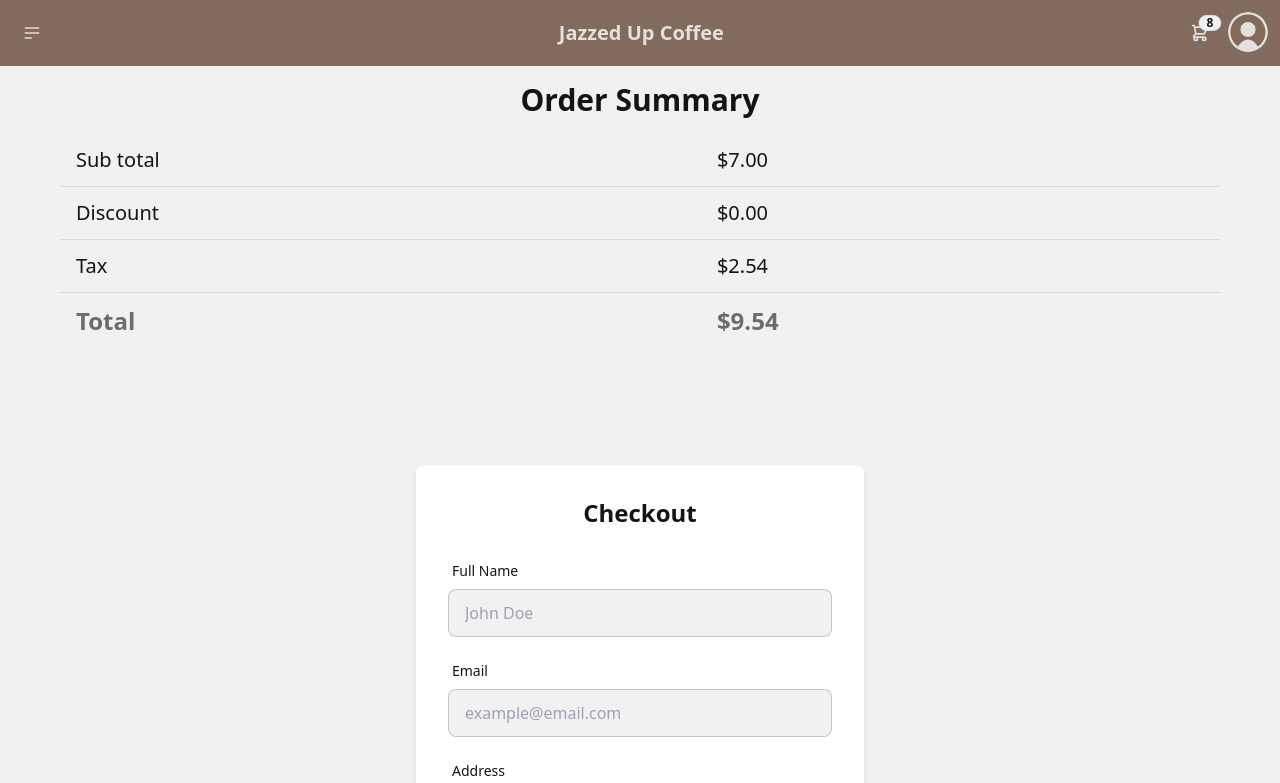
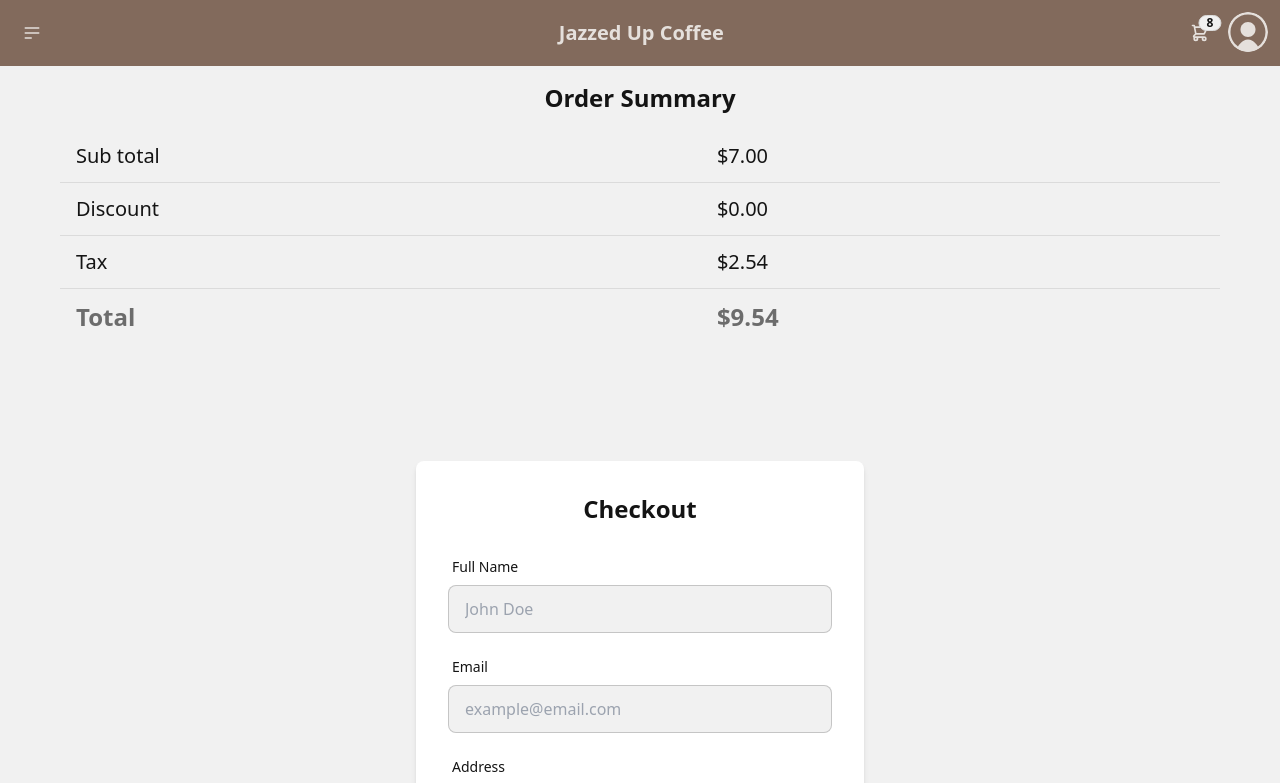
Before and after one commit to Laqwanda-Nettles/coffee-shop-frontend, a Next.js app: page /checkout in a window 1280 px wide. Shown: the top 783 px of the page. Built offline with nearby package versions, Linux system fonts and the light colour scheme.

Commit message:
adjusted tailwind styling

```diff
--- a/src/components/CartSummary.jsx
+++ b/src/components/CartSummary.jsx
@@ -1,7 +1,7 @@
 export default function CartSummary() {
   return (
     <div className="px-6 mx-5">
-      <div className="text-3xl font-semibold text-center mb-4">
+      <div className="text-2xl font-semibold text-center mt-2 mb-4">
         <h2>Order Summary</h2>
       </div>
       <table className="table text-xl">
```
